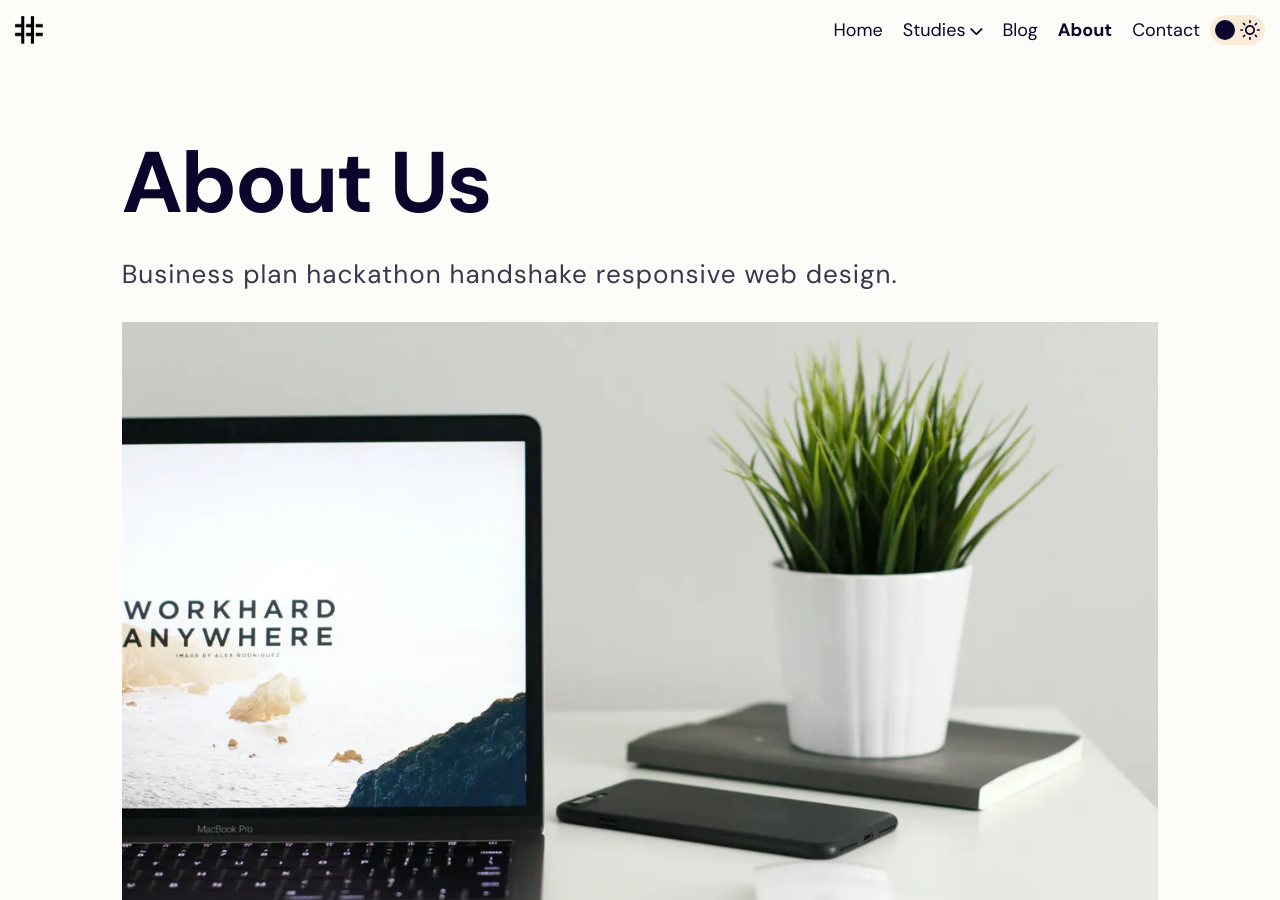
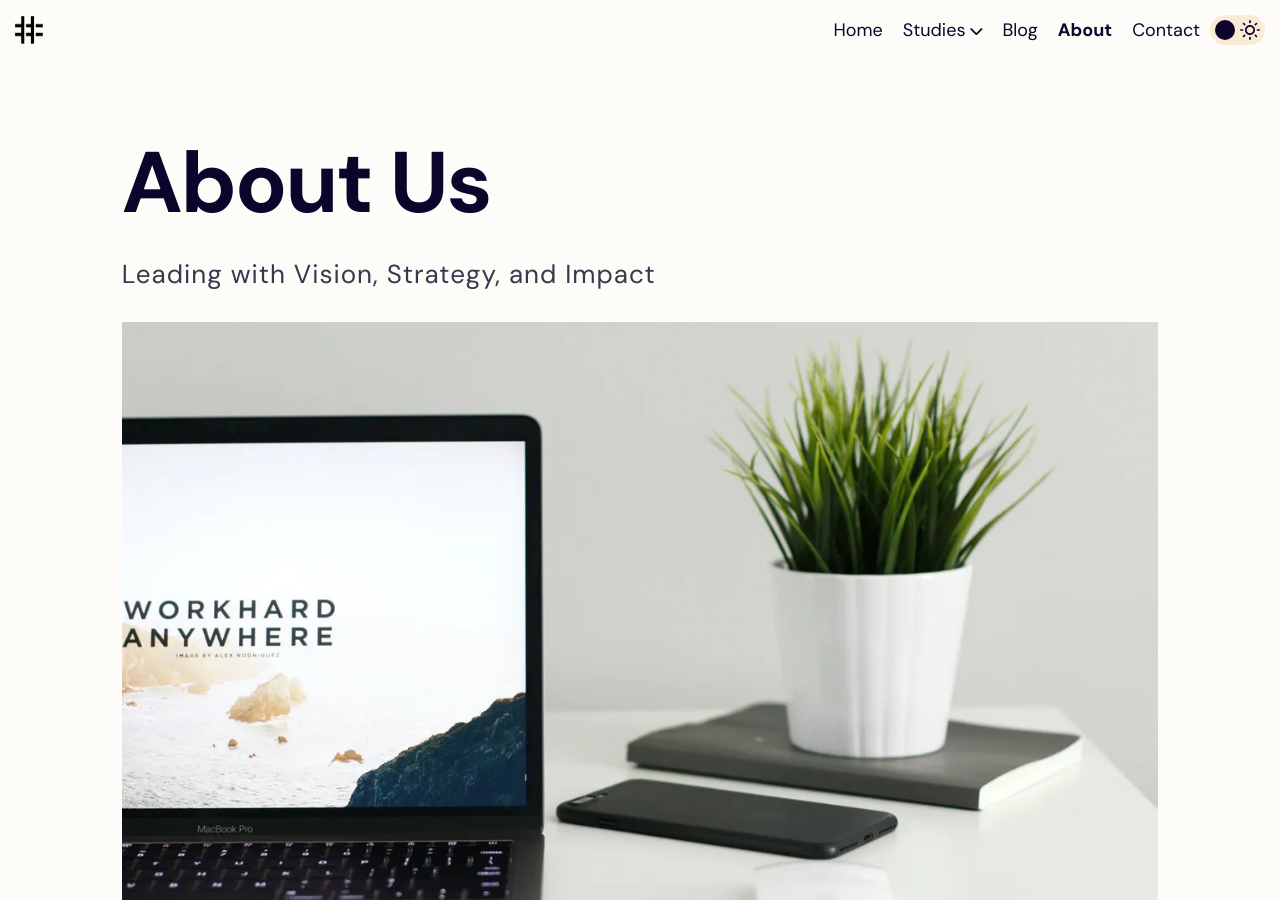
Before and after one commit to tglivebold/portfolio, a Jekyll site: the page built from pages/about.md, in a window 1280 px wide and 900 px high. Built offline with Jekyll 4.4.1, drawn with Linux system fonts in a browser that asks for light colours.

Commit message:
Update about.md

```diff
--- a/pages/about.md
+++ b/pages/about.md
@@ -3,7 +3,7 @@ layout: basic
 title: "About Us"
 date: 2018-11-28T15:15:34+10:00
 permalink: "/about/"
-description: "Business plan hackathon handshake responsive web design."
+description: "Leading with Vision, Strategy, and Impact"
 image: "/assets/images/gen/content/content-5.webp"
 ---
 
```
